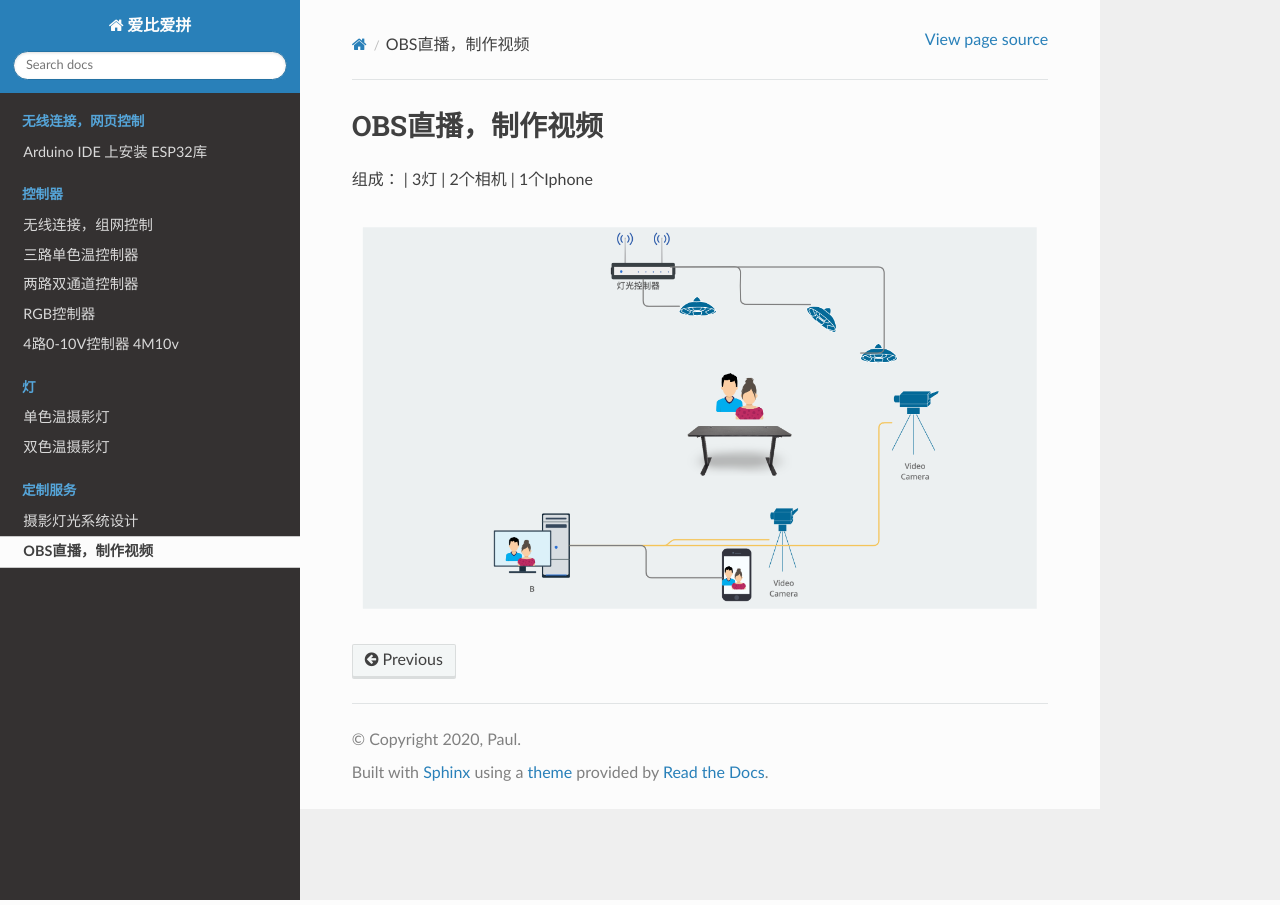
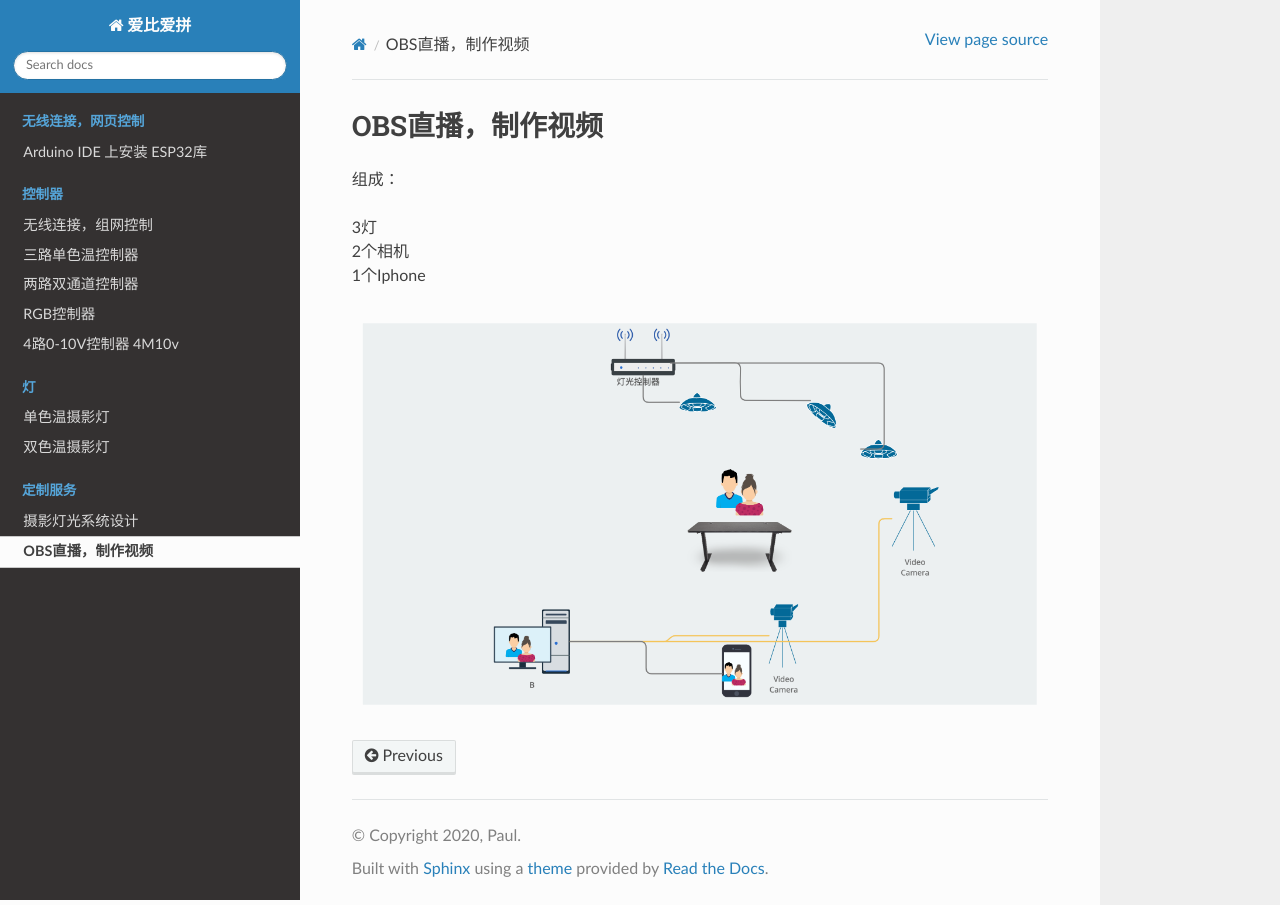
Before and after one commit to paultang/abapweb, a Sphinx documentation site: the page built from source/studio/obs.rst, in a window 1280 px wide. Built offline with Sphinx 7.4.7 and the Read the Docs theme 2.0.0, drawn with Linux system fonts in a browser that asks for light colours.

Commit message:
Update obs.rst

```diff
--- a/source/studio/obs.rst
+++ b/source/studio/obs.rst
@@ -1,7 +1,7 @@
 OBS直播，制作视频
 +++++++++++++++++++
+组成：
 
-组成：
 | 3灯
 | 2个相机
 | 1个Iphone
```
